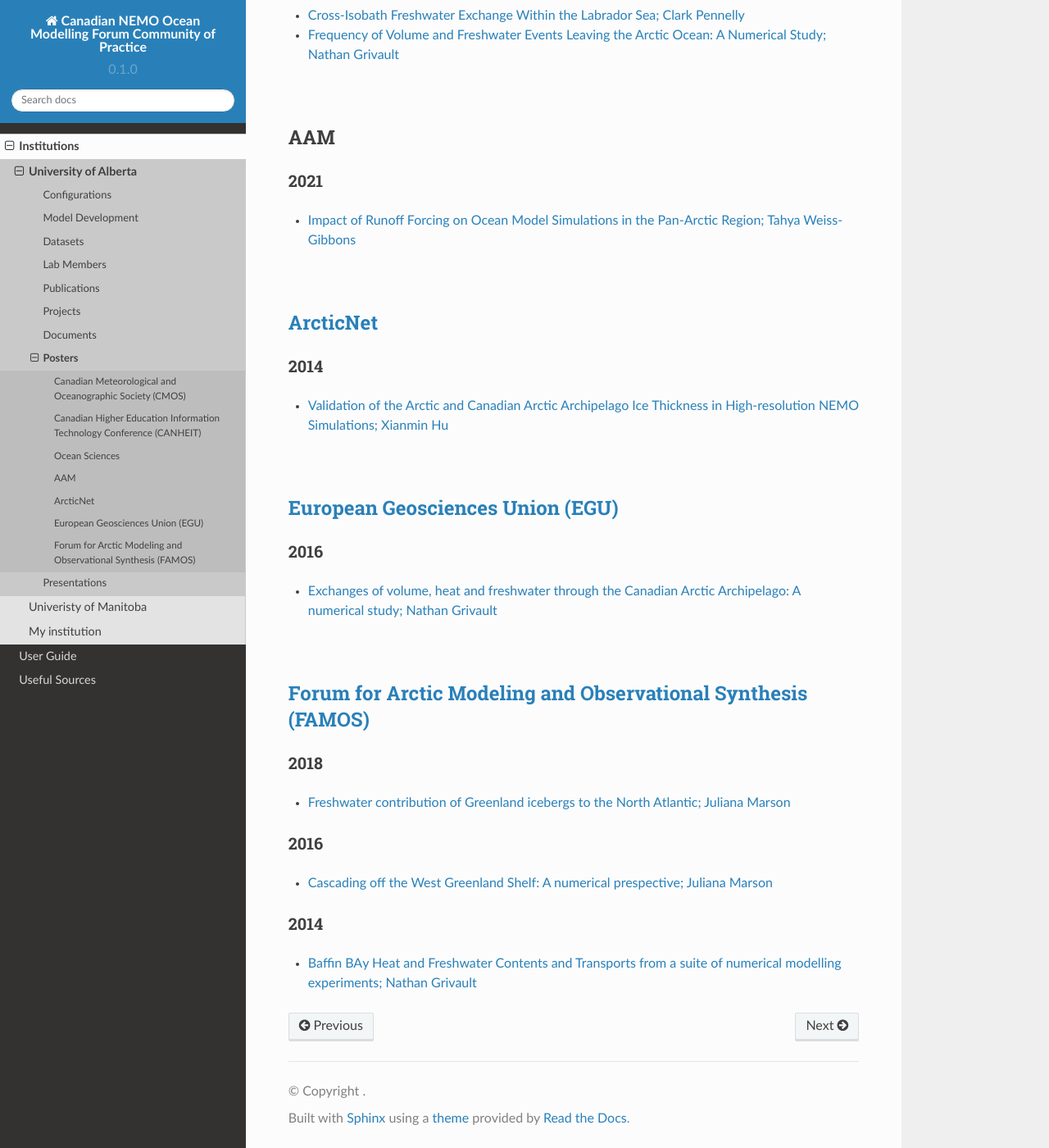
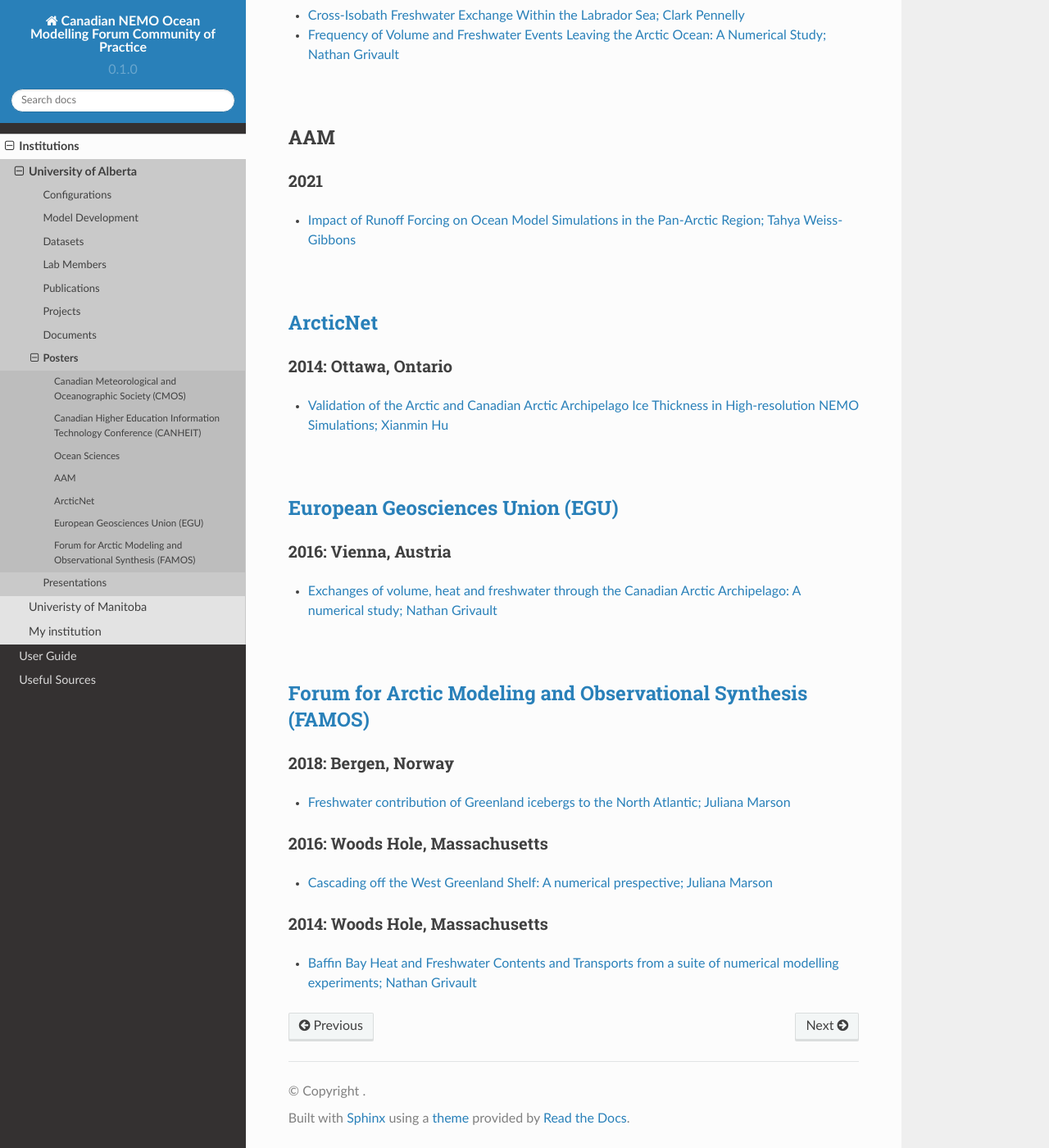
Before and after one commit to UofA-NEMO/Canadian-NEMO-Ocean-Modelling-Forum-Community-of-Practice, a Sphinx documentation site: the page built from docs/Institutions/UofA/Posters.rst, in a window 1280 px wide and 1400 px high, scrolled down 1309 px. Shown: the whole window at 82% size. Built offline with Sphinx 7.4.7 and the Read the Docs theme 2.0.0, drawn with Linux system fonts in a browser that asks for light colours; some of the changed text lies outside the part shown.

Commit message:
Update Posters.rst

```diff
--- a/docs/Institutions/UofA/Posters.rst
+++ b/docs/Institutions/UofA/Posters.rst
@@ -68,15 +68,15 @@ AAM
 2021
 ^^^^
 
-* `Impact of Runoff Forcing on Ocean Model Simulations in the Pan-Arctic Region; Tahya Weiss-Gibbons <../../_static/_UofA/AAM2021 Poster Tahya Weiss-Gibbons.pdf>`_
+* `Impact of Runoff Forcing on Ocean Model Simulations in the Pan-Arctic Region; Tahya Weiss-Gibbons <../../_static/_UofA/AAM2021_Poster_Tahya_Weiss-Gibbons.pdf>`_
 
 |
 
 `ArcticNet <https://arcticnet.ulaval.ca/>`_
 -----------
 
-2014
-^^^^
+2014: Ottawa, Ontario
+^^^^^^^^^^^^^^^^^^^^^
 
 * `Validation of the Arctic and Canadian Arctic Archipelago Ice Thickness in High-resolution NEMO Simulations; Xianmin Hu <../../_static/_UofA/ArcticNet_T_2014_HU.pdf>`_
 
@@ -85,8 +85,8 @@ AAM
 `European Geosciences Union (EGU) <https://www.egu.eu/>`_
 ---------------------------------
 
-2016
-^^^^
+2016: Vienna, Austria
+^^^^^^^^^^^^^^^^^^^^^
 
 * `Exchanges of volume, heat and freshwater through the Canadian Arctic Archipelago: A numerical study; Nathan Grivault <../../_static/_UofA/EGU_P_2016_Grivault.pdf>`_
 
@@ -95,17 +95,17 @@ AAM
 `Forum for Arctic Modeling and Observational Synthesis (FAMOS) <https://web.whoi.edu/famos/>`_
 ---------------------------------------------------------------
 
-2018
-^^^^
+2018: Bergen, Norway
+^^^^^^^^^^^^^^^^^^^^
 
 * `Freshwater contribution of Greenland icebergs to the North Atlantic; Juliana Marson <../../_static/_UofA/FAMOS2018_poster_Marson.pdf>`_
 
-2016
-^^^^
+2016: Woods Hole, Massachusetts
+^^^^^^^^^^^^^^^^^^^^^^^^^^^^^^^
 
 * `Cascading off the West Greenland Shelf: A numerical prespective; Juliana Marson <../../_static/_UofA/FAMOS_Juliana_Marson_C50.pdf>`_
 
-2014
-^^^^
+2014: Woods Hole, Massachusetts
+^^^^^^^^^^^^^^^^^^^^^^^^^^^^^^^
 
-* `Baffin BAy Heat and Freshwater Contents and Transports from a suite of numerical modelling experiments; Nathan Grivault <../../_static/_UofA/FAMOS_P_2014_Grivault.pdf>`_
+* `Baffin Bay Heat and Freshwater Contents and Transports from a suite of numerical modelling experiments; Nathan Grivault <../../_static/_UofA/FAMOS_P_2014_Grivault.pdf>`_
```
Also changed, not shown: other parts of docs/Institutions/UofA/Posters.rst (+12 -12 lines).
